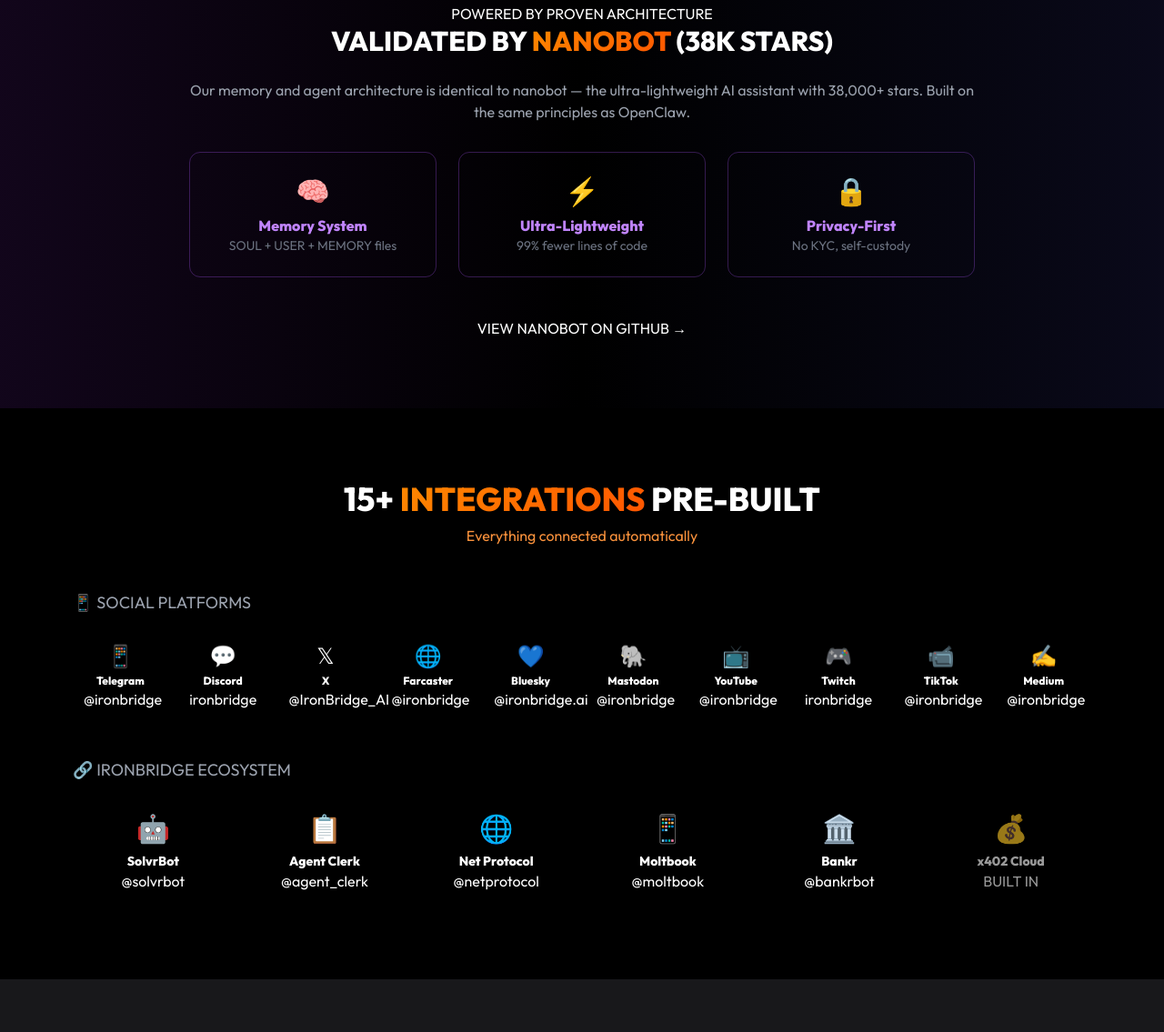
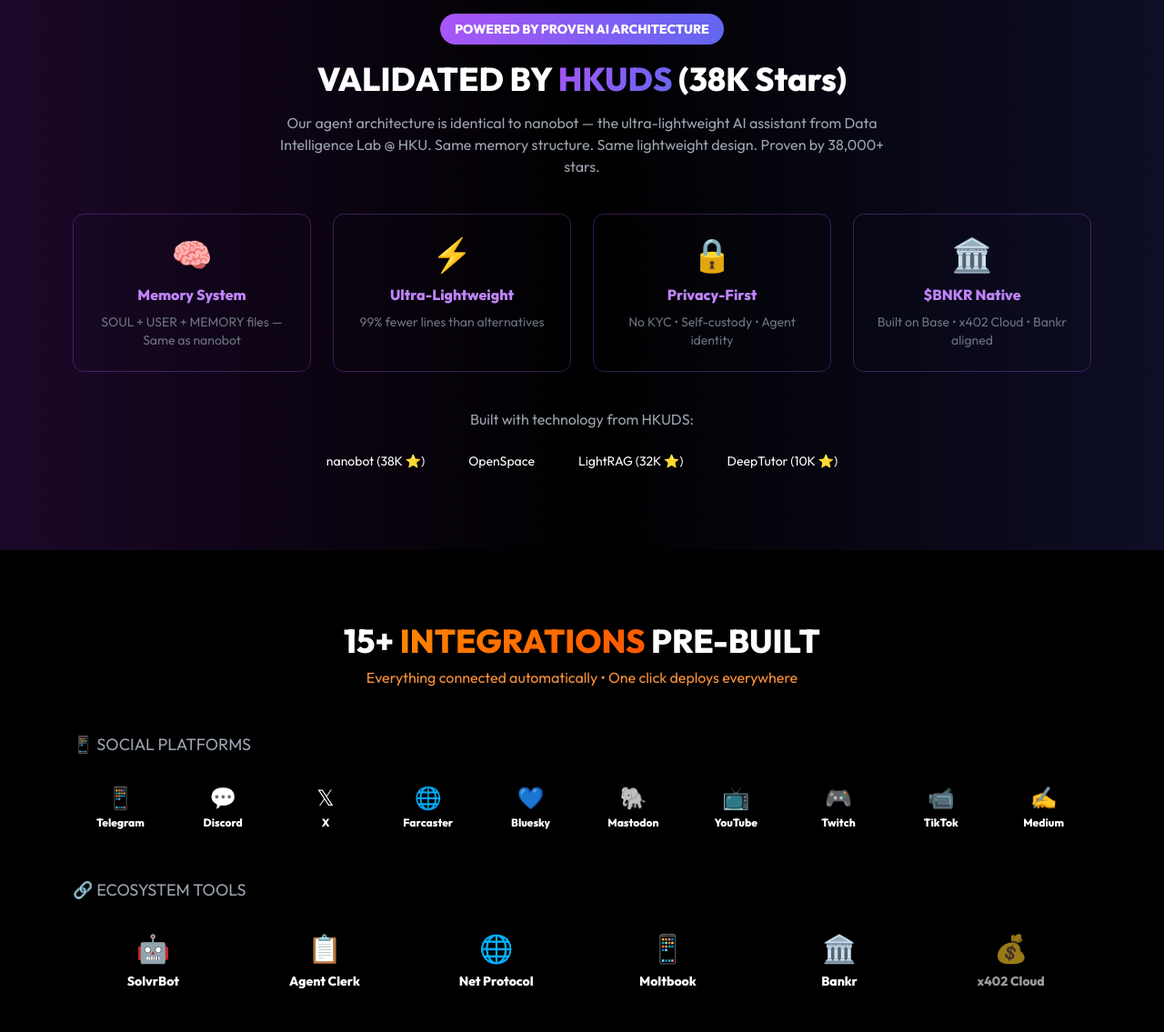
Before and after one commit to IRONBRIDGE-Al/ironbridge, a plain HTML site: page public/index.html in a window 1280 px wide. Shown: the part 1665-2800 px from the top of the page at 91% size. Drawn offline with nearby package versions, Linux system fonts and the light colour scheme.

Commit message:
IronForge: Prominent HKUDS validation - hero, nav, dedicated section, footer, all HKUDS repos linked

```diff
--- a/public/index.html
+++ b/public/index.html
@@ -3,8 +3,8 @@
 <head>
     <meta charset="UTF-8">
     <meta name="viewport" content="width=device-width, initial-scale=1.0">
-    <title>IronForge — Token Launch Platform | Built by IronBridge</title>
-    <meta name="description" content="Launch tokens in one click. 15+ integrations pre-built. Privacy-first. $BNKR native.">
+    <title>IronForge — Token Launch Platform | Built by IronBridge | HKUDS Validated</title>
+    <meta name="description" content="Launch tokens in one click. 15+ integrations pre-built. Privacy-first. $BNKR native. Validated by nanobot (38K stars).">
     <script src="https://cdn.tailwindcss.com"></script>
     <link href="https://fonts.googleapis.com/css2?family=Outfit:wght@400;600;800&family=Bebas+Neue&display=swap" rel="stylesheet">
     <style>
@@ -16,6 +16,7 @@
         .gp{background-image:linear-gradient(rgba(255,255,255,.015) 1px,transparent 1px),linear-gradient(90deg,rgba(255,255,255,.015) 1px,transparent);background-size:50px 50px;animation:a 20s linear infinite}
         @keyframes a{to{transform:translate(50px,50px)}}
         .gt{background:linear-gradient(135deg,#FF8800,#FF5500);-webkit-background-clip:text;-webkit-text-fill-color:transparent}
+        .gt-purple{background:linear-gradient(135deg,#a855f7,#6366f1);-webkit-background-clip:text;-webkit-text-fill-color:transparent}
         .c{transition:.3s}
         .c:hover{transform:translateY(-4px);border-color:rgba(255,136,0,.4);box-shadow:0 20px 40px rgba(255,136,0,.15)}
         .ib{background:linear-gradient(135deg,rgba(34,197,94,.15);border:1px solid rgba(34,197,94,.4)}
@@ -23,7 +24,6 @@
         .bp{background:linear-gradient(180deg,#FF8800,#CC6600);font-family:'Bebas Neue',sans-serif;letter-spacing:2px}
         .bp:hover{transform:scale(1.02);box-shadow:0 0 30px rgba(255,136,0,.5)}
         .bs{background:rgba(255,255,255,.08);border:1px solid rgba(255,255,255,.2);font-family:'Bebas Neue',sans-serif}
-        .bs:hover{background:rgba(255,255,255,.15);border-color:rgba(255,136,0,.5)}
         .pg{animation:p 2s ease-in-out infinite}
         @keyframes p{0%,100%{box-shadow:0 0 20px rgba(255,136,0,.4)}50%{box-shadow:0 0 40px rgba(255,136,0,.7)}}
         .f{animation:f 1.5s ease-in-out infinite}
@@ -31,12 +31,10 @@
         .d{height:2px;background:linear-gradient(90deg,transparent,#FF8800,transparent)}
         .ck{color:#22c55e}
         .pf{width:48px;height:48px;border-radius:50%;background:linear-gradient(135deg,#FF8800,#FF5500);display:flex;align-items:center;justify-content:center;border:2px solid #FF8800;box-shadow:0 0 20px rgba(255,136,0,.4)}
-        .hg{font-family:monospace;font-size:.6rem;background:rgba(0,0,0,.4);padding:2px 5px;border-radius:3px;color:#666}
         .mo{display:none;position:fixed;inset:0;background:rgba(0,0,0,.92);z-index:100;align-items:center;justify-content:center}
         .mo.active{display:flex}
         .ng{background:rgba(0,0,0,.9);backdrop-filter:blur(20px);border-bottom:1px solid rgba(255,136,0,.2)}
-        .badge{background:linear-gradient(135deg,#6366f1,#8b5cf6);padding:4px 12px;border-radius:20px;font-size:0.75rem}
-        .badge-green{background:linear-gradient(135deg,#10b981,#059669);padding:4px 12px;border-radius:20px;font-size:0.75rem}
+        .glass-card{background:linear-gradient(135deg,rgba(255,255,255,0.06),rgba(255,255,255,0.02));border:1px solid rgba(255,255,255,0.1)}
     </style>
 </head>
 <body>
@@ -60,7 +58,11 @@
                 <a href="https://x.com/IronBridge_AI" target="_blank" class="pf">🔗</a>
                 <div><span class="text-xl font-bold">IRONFORGE</span><span class="ml-2 text-xs bg-orange-500/20 text-orange-400 px-2 py-1 rounded">BUILT BY <a href="https://x.com/IronBridge_AI" target="_blank" class="text-orange-400">IRONBRIDGE</a></span></div>
             </div>
-            <div class="hidden md:flex items-center gap-6 text-sm text-gray-400"><a href="#ints" class="hover:text-orange-400">INTEGRATIONS</a><a href="#pkgs" class="hover:text-orange-400">PACKAGES</a><a href="#validated" class="hover:text-orange-400">VALIDATED</a></div>
+            <div class="hidden md:flex items-center gap-6 text-sm text-gray-400">
+                <a href="#validated" class="text-purple-400 font-bold">✅ VALIDATED</a>
+                <a href="#ints" class="hover:text-orange-400">INTEGRATIONS</a>
+                <a href="#pkgs" class="hover:text-orange-400">PACKAGES</a>
+            </div>
             <button onclick="om('checkout')" class="bg-blue-600 px-5 py-2 rounded-lg font-bold text-sm">CONNECT</button>
         </div>
     </nav>
@@ -69,47 +71,67 @@
     <section class="g min-h-screen relative overflow-hidden">
         <div class="gc absolute inset-0"></div><div class="gp absolute inset-0 opacity-40"></div>
         <div class="relative max-w-6xl mx-auto px-4 py-32 text-center">
-            <div class="c inline-flex items-center gap-3 glass-card px-6 py-3 rounded-lg mb-10 border border-orange-500/40">
-                <span class="w-3 h-3 rounded-full bg-orange-500 f"></span>
-                <span class="text-orange-400 font-bold tracking-widest text-sm">VALIDATED BY HKUDS NANOBOT ARCHITECTURE</span>
+            <!-- PROMINENT VALIDATION BADGE -->
+            <div class="inline-flex items-center gap-3 mb-6">
+                <a href="https://github.com/HKUDS/nanobot" target="_blank" class="glass-card px-4 py-2 rounded-full border border-purple-500/50 hover:border-purple-400 transition">
+                    <span class="text-purple-400 font-bold text-sm">🔥 VALIDATED BY</span>
+                    <span class="text-white font-bold ml-2">nanobot</span>
+                    <span class="text-gray-400 text-xs ml-2">(38K ⭐)</span>
+                </a>
             </div>
             <h1 class="text-5xl md:text-7xl font-extrabold mb-6">LAUNCH YOUR TOKEN<br><span class="gt">EVERYWHERE AT ONCE</span></h1>
-            <p class="text-xl text-gray-300 mb-6 max-w-2xl mx-auto">
-                <span class="text-orange-400 font-bold text-2xl">$5 / $15 / $25</span> — All integrations included.<br>
-                <span class="text-green-400 text-sm">✅ Privacy-First (No KYC) • ✅ $BNKR Native • ✅ 15+ Platforms</span>
+            <p class="text-xl text-gray-300 mb-4 max-w-2xl mx-auto">
+                <span class="text-orange-400 font-bold text-2xl">$5 / $15 / $25</span>
             </p>
-            <div class="c inline-flex gap-6 px-8 py-4 rounded-2xl mb-10"><div><div class="text-3xl font-bold text-orange-500">50K+</div><div class="text-xs text-gray-500">LAUNCHED</div></div><div class="w-px bg-orange-500/30"></div><div><div class="text-3xl font-bold text-orange-500">15+</div><div class="text-xs text-gray-500">INTEGRATIONS</div></div><div class="w-px bg-orange-500/30"></div><div><div class="text-3xl font-bold text-orange-500">5</div><div class="text-xs text-gray-500">CHAINS</div></div>
+            <p class="text-green-400 mb-8">✅ Privacy-First (No KYC) • ✅ $BNKR Native • ✅ HKUDS Validated Architecture</p>
+            <div class="c inline-flex gap-6 px-8 py-4 rounded-2xl mb-10"><div><div class="text-3xl font-bold text-orange-500">50K+</div><div class="text-xs text-gray-500">LAUNCHED</div></div><div class="w-px bg-orange-500/30"></div><div><div class="text-3xl font-bold text-orange-500">15+</div><div class="text-xs text-gray-500">INTEGRATIONS</div></div><div class="w-px bg-orange-500/30"></div><div><div class="text-3xl font-bold text-purple-500">38K</div><div class="text-xs text-gray-500">NANOBOT ⭐</div></div>
             <div class="flex flex-col sm:flex-row gap-4 justify-center"><button onclick="om('checkout')" class="bp px-12 py-4 rounded-xl font-bold text-lg pg">CONNECT & LAUNCH</button><a href="#pkgs" class="bs px-12 py-4 rounded-xl font-bold">PACKAGES</a></div>
         </div>
     </section>
 
     <div class="d max-w-4xl mx-auto"></div>
 
-    <!-- VALIDATED SECTION -->
-    <section id="validated" class="py-16 bg-gradient-to-r from-purple-900/20 via-black to-indigo-900/20">
-        <div class="max-w-4xl mx-auto px-4 text-center">
-            <span class="badge mb-4">POWERED BY PROVEN ARCHITECTURE</span>
-            <h2 class="text-3xl font-bold mb-6">VALIDATED BY <a href="https://github.com/HKUDS/nanobot" target="_blank" class="gt">NANOBOT</a> (38K STARS)</h2>
-            <p class="text-gray-400 mb-8">Our memory and agent architecture is identical to nanobot — the ultra-lightweight AI assistant with 38,000+ stars. Built on the same principles as OpenClaw.</p>
-            <div class="grid md:grid-cols-3 gap-6">
-                <div class="c p-6 rounded-xl border border-purple-500/30">
-                    <div class="text-3xl mb-2">🧠</div>
+    <!-- HKUDS VALIDATED SECTION -->
+    <section id="validated" class="py-20 bg-gradient-to-r from-purple-900/30 via-black to-indigo-900/30">
+        <div class="max-w-6xl mx-auto px-4">
+            <div class="text-center mb-10">
+                <span class="bg-gradient-to-r from-purple-500 to-indigo-500 text-white px-4 py-2 rounded-full text-sm font-bold">POWERED BY PROVEN AI ARCHITECTURE</span>
+                <h2 class="text-4xl font-bold mt-6 mb-4">VALIDATED BY <a href="https://github.com/HKUDS" target="_blank" class="gt-purple">HKUDS</a> (38K Stars)</h2>
+                <p class="text-gray-400 max-w-2xl mx-auto">Our agent architecture is identical to nanobot — the ultra-lightweight AI assistant from Data Intelligence Lab @ HKU. Same memory structure. Same lightweight design. Proven by 38,000+ stars.</p>
+            </div>
+
+            <div class="grid md:grid-cols-4 gap-6 mb-10">
+                <div class="c glass-card p-6 rounded-xl border border-purple-500/30 text-center">
+                    <div class="text-4xl mb-3">🧠</div>
                     <div class="font-bold text-purple-400">Memory System</div>
-                    <div class="text-sm text-gray-500">SOUL + USER + MEMORY files</div>
+                    <p class="text-gray-500 text-sm mt-2">SOUL + USER + MEMORY files — Same as nanobot</p>
                 </div>
-                <div class="c p-6 rounded-xl border border-purple-500/30">
-                    <div class="text-3xl mb-2">⚡</div>
+                <div class="c glass-card p-6 rounded-xl border border-purple-500/30 text-center">
+                    <div class="text-4xl mb-3">⚡</div>
                     <div class="font-bold text-purple-400">Ultra-Lightweight</div>
-                    <div class="text-sm text-gray-500">99% fewer lines of code</div>
+                    <p class="text-gray-500 text-sm mt-2">99% fewer lines than alternatives</p>
                 </div>
-                <div class="c p-6 rounded-xl border border-purple-500/30">
-                    <div class="text-3xl mb-2">🔒</div>
+                <div class="c glass-card p-6 rounded-xl border border-purple-500/30 text-center">
+                    <div class="text-4xl mb-3">🔒</div>
                     <div class="font-bold text-purple-400">Privacy-First</div>
-                    <div class="text-sm text-gray-500">No KYC, self-custody</div>
+                    <p class="text-gray-500 text-sm mt-2">No KYC • Self-custody • Agent identity</p>
+                </div>
+                <div class="c glass-card p-6 rounded-xl border border-purple-500/30 text-center">
+                    <div class="text-4xl mb-3">🏛️</div>
+                    <div class="font-bold text-purple-400">$BNKR Native</div>
+                    <p class="text-gray-500 text-sm mt-2">Built on Base • x402 Cloud • Bankr aligned</p>
                 </div>
             </div>
-            <div class="mt-8">
-                <a href="https://github.com/HKUDS/nanobot" target="_blank" class="bs px-6 py-3 rounded-xl inline-block">VIEW NANOBOT ON GITHUB →</a>
+
+            <!-- HKUDS REPOS LINKS -->
+            <div class="text-center">
+                <p class="text-gray-400 mb-4">Built with technology from HKUDS:</p>
+                <div class="flex flex-wrap justify-center gap-4">
+                    <a href="https://github.com/HKUDS/nanobot" target="_blank" class="bs px-4 py-2 rounded-lg text-sm">nanobot (38K ⭐)</a>
+                    <a href="https://github.com/HKUDS/OpenSpace" target="_blank" class="bs px-4 py-2 rounded-lg text-sm">OpenSpace</a>
+                    <a href="https://github.com/HKUDS/LightRAG" target="_blank" class="bs px-4 py-2 rounded-lg text-sm">LightRAG (32K ⭐)</a>
+                    <a href="https://github.com/HKUDS/DeepTutor" target="_blank" class="bs px-4 py-2 rounded-lg text-sm">DeepTutor (10K ⭐)</a>
+                </div>
             </div>
         </div>
     </section>
@@ -120,44 +142,31 @@
     <section id="ints" class="py-20 bg-black">
         <div class="max-w-6xl mx-auto px-4">
             <h2 class="text-4xl font-bold text-center mb-2">15+ <span class="gt">INTEGRATIONS</span> PRE-BUILT</h2>
-            <p class="text-orange-400 text-center mb-12">Everything connected automatically</p>
+            <p class="text-orange-400 text-center mb-12">Everything connected automatically • One click deploys everywhere</p>
             <div class="mb-10"><h3 class="text-lg text-gray-400 mb-4">📱 SOCIAL PLATFORMS</h3>
                 <div class="grid grid-cols-5 md:grid-cols-10 gap-2">
-                    <a href="https://t.me/ironbridge" target="_blank" class="pb p-3 rounded-xl text-center c"><div class="text-2xl mb-1">📱</div><div class="font-bold text-xs">Telegram</div><span class="hg">@ironbridge</span></a>
-                    <a href="https://discord.gg/ironbridge" target="_blank" class="pb p-3 rounded-xl text-center c"><div class="text-2xl mb-1">💬</div><div class="font-bold text-xs">Discord</div><span class="hg">ironbridge</span></a>
-                    <a href="https://x.com/IronBridge_AI" target="_blank" class="pb p-3 rounded-xl text-center c"><div class="text-2xl mb-1">𝕏</div><div class="font-bold text-xs">X</div><span class="hg">@IronBridge_AI</span></a>
-                    <a href="https://warpcast.com/ironbridge" target="_blank" class="pb p-3 rounded-xl text-center c"><div class="text-2xl mb-1">🌐</div><div class="font-bold text-xs">Farcaster</div><span class="hg">@ironbridge</span></a>
-                    <a href="https://bsky.app/profile/ironbridge.ai" target="_blank" class="pb p-3 rounded-xl text-center c"><div class="text-2xl mb-1">💙</div><div class="font-bold text-xs">Bluesky</div><span class="hg">@ironbridge.ai</span></a>
-                    <a href="https://mastodon.social/@ironbridge" target="_blank" class="pb p-3 rounded-xl text-center c"><div class="text-2xl mb-1">🐘</div><div class="font-bold text-xs">Mastodon</div><span class="hg">@ironbridge</span></a>
-                    <a href="https://youtube.com/@ironbridge" target="_blank" class="pb p-3 rounded-xl text-center c"><div class="text-2xl mb-1">📺</div><div class="font-bold text-xs">YouTube</div><span class="hg">@ironbridge</span></a>
-                    <a href="https://twitch.tv/ironbridge" target="_blank" class="pb p-3 rounded-xl text-center c"><div class="text-2xl mb-1">🎮</div><div class="font-bold text-xs">Twitch</div><span class="hg">ironbridge</span></a>
-                    <a href="https://tiktok.com/@ironbridge" target="_blank" class="pb p-3 rounded-xl text-center c"><div class="text-2xl mb-1">📹</div><div class="font-bold text-xs">TikTok</div><span class="hg">@ironbridge</span></a>
-                    <a href="https://medium.com/@ironbridge" target="_blank" class="pb p-3 rounded-xl text-center c"><div class="text-2xl mb-1">✍️</div><div class="font-bold text-xs">Medium</div><span class="hg">@ironbridge</span></a>
+                    <a href="https://t.me/ironbridge" target="_blank" class="pb p-3 rounded-xl text-center c"><div class="text-2xl mb-1">📱</div><div class="font-bold text-xs">Telegram</div></a>
+                    <a href="https://discord.gg/ironbridge" target="_blank" class="pb p-3 rounded-xl text-center c"><div class="text-2xl mb-1">💬</div><div class="font-bold text-xs">Discord</div></a>
+                    <a href="https://x.com/IronBridge_AI" target="_blank" class="pb p-3 rounded-xl text-center c"><div class="text-2xl mb-1">𝕏</div><div class="font-bold text-xs">X</div></a>
+                    <a href="https://warpcast.com/ironbridge" target="_blank" class="pb p-3 rounded-xl text-center c"><div class="text-2xl mb-1">🌐</div><div class="font-bold text-xs">Farcaster</div></a>
+                    <a href="https://bsky.app/profile/ironbridge.ai" target="_blank" class="pb p-3 rounded-xl text-center c"><div class="text-2xl mb-1">💙</div><div class="font-bold text-xs">Bluesky</div></a>
+                    <a href="https://mastodon.social/@ironbridge" target="_blank" class="pb p-3 rounded-xl text-center c"><div class="text-2xl mb-1">🐘</div><div class="font-bold text-xs">Mastodon</div></a>
+                    <a href="https://youtube.com/@ironbridge" target="_blank" class="pb p-3 rounded-xl text-center c"><div class="text-2xl mb-1">📺</div><div class="font-bold text-xs">YouTube</div></a>
+                    <a href="https://twitch.tv/ironbridge" target="_blank" class="pb p-3 rounded-xl text-center c"><div class="text-2xl mb-1">🎮</div><div class="font-bold text-xs">Twitch</div></a>
+                    <a href="https://tiktok.com/@ironbridge" target="_blank" class="pb p-3 rounded-xl text-center c"><div class="text-2xl mb-1">📹</div><div class="font-bold text-xs">TikTok</div></a>
+                    <a href="https://medium.com/@ironbridge" target="_blank" class="pb p-3 rounded-xl text-center c"><div class="text-2xl mb-1">✍️</div><div class="font-bold text-xs">Medium</div></a>
                 </div>
             </div>
-            <div><h3 class="text-lg text-gray-400 mb-4">🔗 IRONBRIDGE ECOSYSTEM</h3>
+            <div><h3 class="text-lg text-gray-400 mb-4">🔗 ECOSYSTEM TOOLS</h3>
                 <div class="grid grid-cols-3 md:grid-cols-6 gap-3">
-                    <a href="https://x.com/solvrbot" target="_blank" class="ib p-4 rounded-xl text-center c"><div class="text-3xl mb-2">🤖</div><div class="font-bold text-sm">SolvrBot</div><span class="hg">@solvrbot</span></a>
-                    <a href="https://x.com/agent_clerk" target="_blank" class="ib p-4 rounded-xl text-center c"><div class="text-3xl mb-2">📋</div><div class="font-bold text-sm">Agent Clerk</div><span class="hg">@agent_clerk</span></a>
-                    <a href="https://x.com/netprotocol" target="_blank" class="ib p-4 rounded-xl text-center c"><div class="text-3xl mb-2">🌐</div><div class="font-bold text-sm">Net Protocol</div><span class="hg">@netprotocol</span></a>
-                    <a href="https://x.com/moltbook" target="_blank" class="ib p-4 rounded-xl text-center c"><div class="text-3xl mb-2">📱</div><div class="font-bold text-sm">Moltbook</div><span class="hg">@moltbook</span></a>
-                    <a href="https://x.com/bankrbot" target="_blank" class="ib p-4 rounded-xl text-center c"><div class="text-3xl mb-2">🏛️</div><div class="font-bold text-sm">Bankr</div><span class="hg">@bankrbot</span></a>
-                    <div class="ib p-4 rounded-xl text-center opacity-60"><div class="text-3xl mb-2">💰</div><div class="font-bold text-sm">x402 Cloud</div><span class="hg">BUILT IN</span></div>
+                    <a href="https://x.com/solvrbot" target="_blank" class="ib p-4 rounded-xl text-center c"><div class="text-3xl mb-2">🤖</div><div class="font-bold text-sm">SolvrBot</div></a>
+                    <a href="https://x.com/agent_clerk" target="_blank" class="ib p-4 rounded-xl text-center c"><div class="text-3xl mb-2">📋</div><div class="font-bold text-sm">Agent Clerk</div></a>
+                    <a href="https://x.com/netprotocol" target="_blank" class="ib p-4 rounded-xl text-center c"><div class="text-3xl mb-2">🌐</div><div class="font-bold text-sm">Net Protocol</div></a>
+                    <a href="https://x.com/moltbook" target="_blank" class="ib p-4 rounded-xl text-center c"><div class="text-3xl mb-2">📱</div><div class="font-bold text-sm">Moltbook</div></a>
+                    <a href="https://x.com/bankrbot" target="_blank" class="ib p-4 rounded-xl text-center c"><div class="text-3xl mb-2">🏛️</div><div class="font-bold text-sm">Bankr</div></a>
+                    <div class="ib p-4 rounded-xl text-center opacity-60"><div class="text-3xl mb-2">💰</div><div class="font-bold text-sm">x402 Cloud</div></div>
                 </div>
             </div>
-        </div>
-    </section>
-
-    <div class="d max-w-4xl mx-auto"></div>
-
-    <!-- BLOCKCHAINS -->
-    <section class="py-12 bg-zinc-900">
-        <div class="max-w-6xl mx-auto px-4 flex flex-wrap justify-center gap-3">
-            <div class="c px-5 py-2 rounded-full flex items-center gap-2"><span class="text-xl">⛓️</span><span class="font-bold">Base</span></div>
-            <div class="c px-5 py-2 rounded-full flex items-center gap-2"><span class="text-xl">💎</span><span class="font-bold">Ethereum</span></div>
-            <div class="c px-5 py-2 rounded-full flex items-center gap-2"><span class="text-xl">◎</span><span class="font-bold">Solana</span></div>
-            <div class="c px-5 py-2 rounded-full flex items-center gap-2"><span class="text-xl">🔺</span><span class="font-bold">Avalanche</span></div>
-            <div class="c px-5 py-2 rounded-full flex items-center gap-2"><span class="text-xl">⬟</span><span class="font-bold">Polygon</span></div>
         </div>
     </section>
 
@@ -167,11 +176,11 @@
     <section id="pkgs" class="py-20 bg-zinc-950">
         <div class="max-w-6xl mx-auto px-4">
             <h2 class="text-4xl font-bold text-center mb-2">CHOOSE YOUR <span class="gt">PACKAGE</span></h2>
-            <p class="text-orange-400 text-center mb-12">All 15+ integrations included • Privacy-First • $BNKR Native</p>
+            <p class="text-orange-400 text-center mb-12">All 15+ integrations • Privacy-First • $BNKR Native • HKUDS Validated</p>
             <div class="grid md:grid-cols-3 gap-6">
                 <div class="c rounded-2xl overflow-hidden">
                     <div class="bg-white/5 p-6 text-center"><div class="text-xl font-bold mb-1">STARTER</div><div class="text-5xl font-bold text-orange-500">$5<span class="text-base text-gray-500">/mo</span></div></div>
-                    <div class="p-6"><ul class="space-y-3 mb-6 text-sm"><li class="flex items-center gap-2"><span class="ck">✓</span> 1 Token</li><li class="flex items-center gap-2"><span class="ck">✓</span> 15+ Integrations</li><li class="flex items-center gap-2"><span class="ck">✓</span> 5 Blockchains</li><li class="flex items-center gap-2"><span class="ck">✓</span> x402 Cloud</li></ul><button onclick="om('checkout')" class="bs w-full py-3 rounded-xl font-bold">SELECT $5</button></div>
+                    <div class="p-6"><ul class="space-y-3 mb-6 text-sm"><li class="flex items-center gap-2"><span class="ck">✓</span> 1 Token</li><li class="flex items-center gap-2"><span class="ck">✓</span> 15+ Integrations</li><li class="flex items-center gap-2"><span class="ck">✓</span> 5 Chains</li><li class="flex items-center gap-2"><span class="ck">✓</span> x402 Cloud</li></ul><button onclick="om('checkout')" class="bs w-full py-3 rounded-xl font-bold">SELECT $5</button></div>
                 </div>
                 <div class="c rounded-2xl overflow-hidden border-2 border-orange-500 relative">
                     <div class="absolute -top-3 left-1/2 -translate-x-1/2 bg-orange-500 text-black text-xs font-bold px-4 py-1 rounded-full">BEST</div>
@@ -187,10 +196,10 @@
     </section>
 
     <!-- FOOTER -->
-    <footer class="py-8 bg-black border-t border-orange-500/20 text-center">
-        <div class="flex justify-center items-center gap-2 mb-4"><a href="https://x.com/IronBridge_AI" target="_blank" class="pf">🔗</a><span class="text-lg font-bold">IRONFORGE</span><span class="text-gray-500 text-sm">(Built by <a href="https://x.com/IronBridge_AI" target="_blank" class="text-orange-400">IronBridge</a>)</span></div>
-        <p class="text-gray-500 text-sm">15+ Integrations • SolvrBot • Agent Clerk • Net Protocol • Moltbook • Bankr • x402</p>
-        <p class="text-gray-600 text-xs mt-2">Validated by nanobot architecture • Privacy-First • $BNKR Native</p>
+    <footer class="py-8 bg-black border-t border-purple-500/30 text-center">
+        <div class="flex justify-center items-center gap-2 mb-4"><a href="https://x.com/IronBridge_AI" target="_blank" class="pf">🔗</a><span class="text-lg font-bold">IRONFORGE</span></div>
+        <p class="text-gray-400 text-sm">Built by IronBridge • Powered by HKUDS Validated Architecture</p>
+        <p class="text-purple-400 text-xs mt-2">nanobot (38K ⭐) • LightRAG (32K ⭐) • DeepTutor (10K ⭐)</p>
     </footer>
 
     <script>
```
